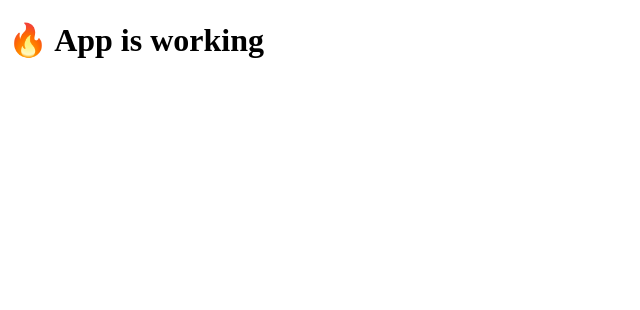
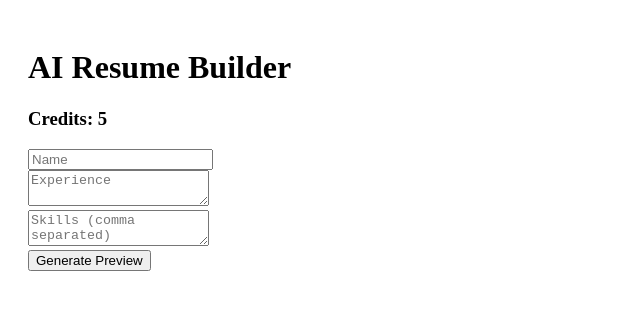
Before and after one commit to MasiluveGidimi/ai-resume-saas, a React (Vite) app in the folder client/: page / in a window 1280 px wide. Shown: the top 310 px of the page, without its empty margins (0-640 px from the left). Built offline with nearby package versions, Linux system fonts and the light colour scheme; no server answers.

Commit message:
fix backend + pdf + credits

```diff
--- a/client/src/App.jsx
+++ b/client/src/App.jsx
@@ -1,9 +1,129 @@
-import React from "react";
+import React, { useState, useEffect } from "react";
+
+const API = "https://ai-resume-saas-zysj.onrender.com";
 
 function App() {
+  const [form, setForm] = useState({
+    name: "",
+    experience: "",
+    skills: ""
+  });
+
+  const [preview, setPreview] = useState("");
+  const [credits, setCredits] = useState(5);
+
+  const token = "Bearer token";
+
+  useEffect(() => {
+    const fetchCredits = async () => {
+      const res = await fetch(`${API}/api/user/me`, {
+        headers: {
+          Authorization: token
+        }
+      });
+
+      const data = await res.json();
+      setCredits(data.credits);
+    };
+
+    fetchCredits();
+  }, []);
+
+  const handleChange = (e) => {
+    setForm({ ...form, [e.target.name]: e.target.value });
+  };
+
+  const generateResume = async () => {
+    const res = await fetch(`${API}/api/resume/generate`, {
+      method: "POST",
+      headers: {
+        "Content-Type": "application/json",
+        Authorization: token
+      },
+      body: JSON.stringify(form)
+    });
+
+    const data = await res.json();
+    setPreview(data.resume);
+  };
+
+
+  const downloadPDF = async () => {
+    const res = await fetch(`${API}/api/resume/pdf`, {
+      method: "POST",
+      headers: {
+        "Content-Type": "application/json",
+        Authorization: token
+      },
+      body: JSON.stringify({ content: preview })
+    });
+
+    if (!res.ok) {
+      const err = await res.json();
+      alert(err.error);
+      return;
+    }
+
+    const blob = await res.blob();
+    const url = window.URL.createObjectURL(blob);
+
+    const a = document.createElement("a");
+    a.href = url;
+    a.download = "resume.pdf";
+    a.click();
+
+
+    setCredits(prev => prev - 1);
+  };
+
   return (
-    <div>
-      <h1>🔥 App is working</h1>
+    <div style={{ padding: 20 }}>
+      <h1>AI Resume Builder</h1>
+
+      <h3>Credits: {credits}</h3>
+
+      <input
+        name="name"
+        placeholder="Name"
+        onChange={handleChange}
+      />
+      <br />
+
+      <textarea
+        name="experience"
+        placeholder="Experience"
+        onChange={handleChange}
+      />
+      <br />
+
+      <textarea
+        name="skills"
+        placeholder="Skills (comma separated)"
+        onChange={handleChange}
+      />
+      <br />
+
+      <button onClick={generateResume}>
+        Generate Preview
+      </button>
+
+      {preview && (
+        <div style={{ marginTop: 20 }}>
+          <h2>Preview</h2>
+
+          <pre style={{
+            background: "#f5f5f5",
+            padding: 10,
+            whiteSpace: "pre-wrap"
+          }}>
+            {preview}
+          </pre>
+
+          <button onClick={downloadPDF}>
+            Download PDF (-1 credit)
+          </button>
+        </div>
+      )}
     </div>
   );
 }
```
